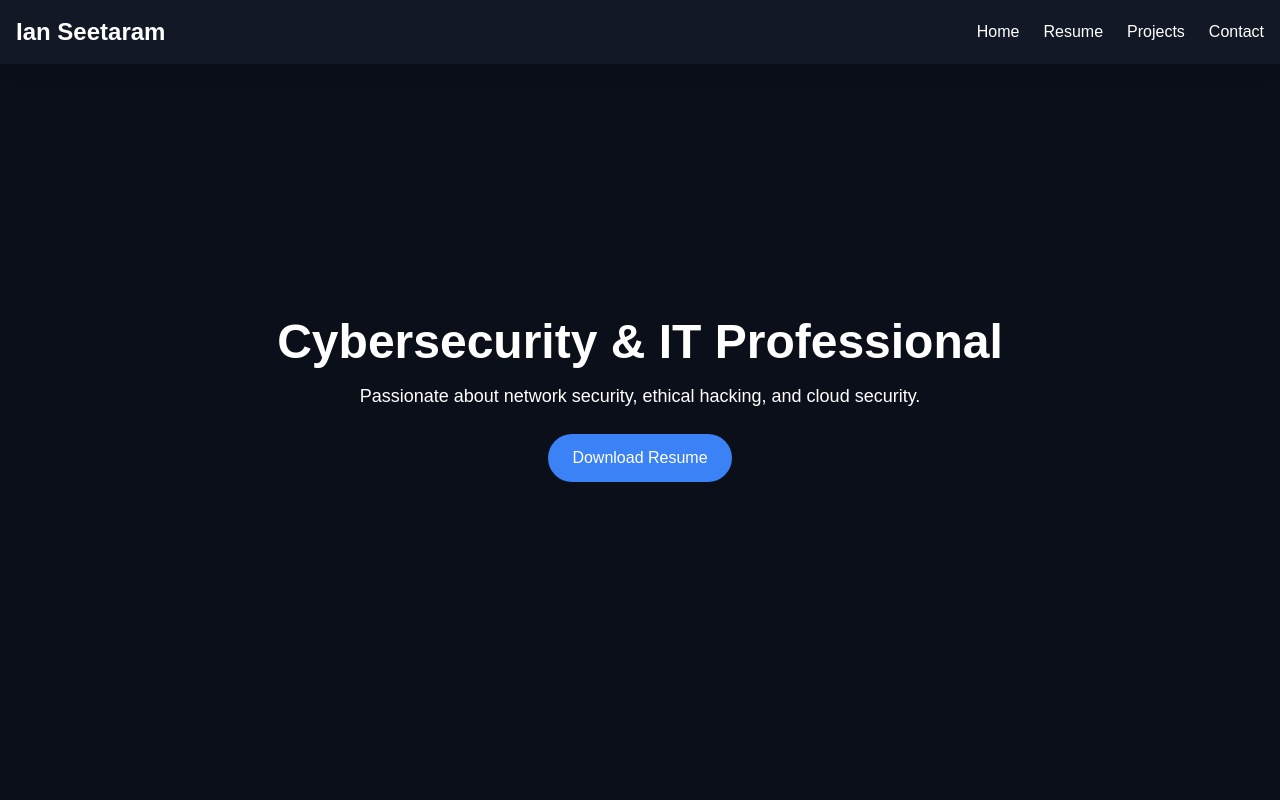
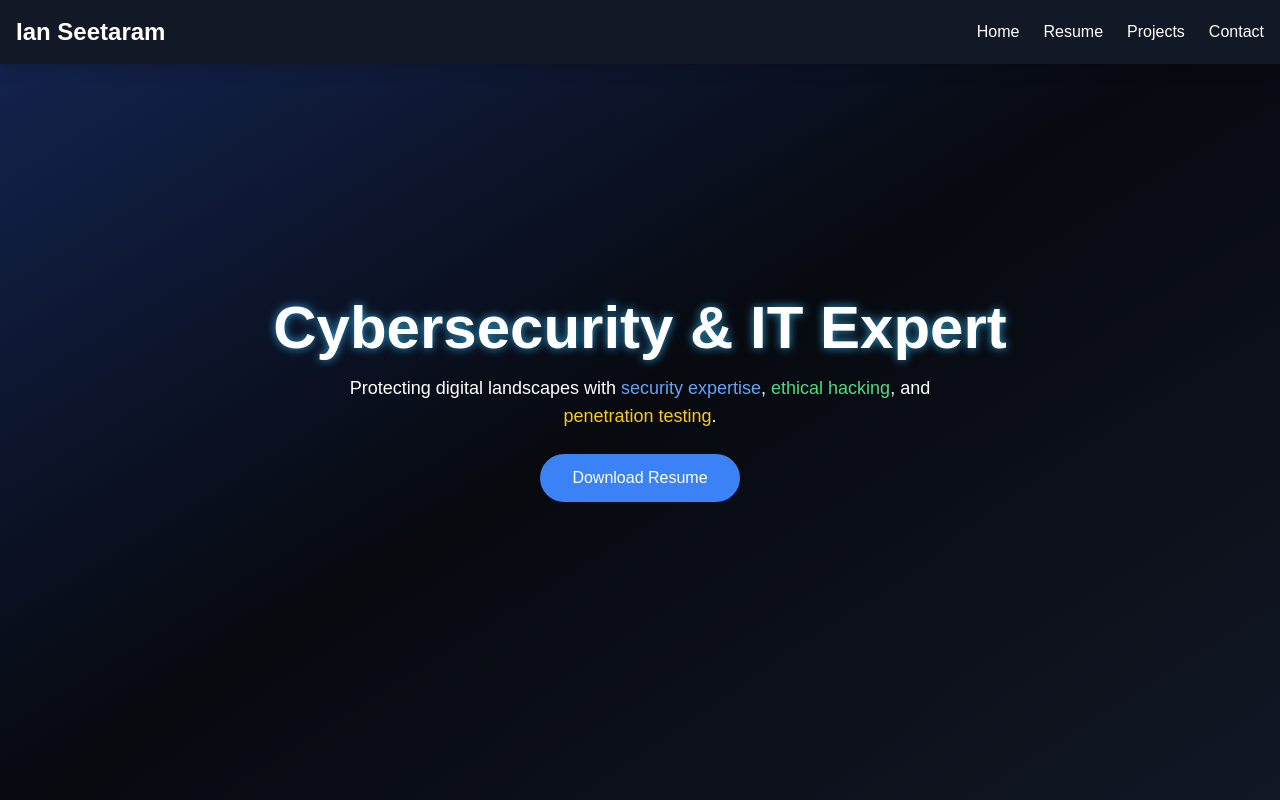
Before and after one commit to EyeonSee/EyeonCyberp, a React (Vite) app: page / in a window 1280 px wide. Shown: the top 800 px of the page. Built offline with nearby package versions, Linux system fonts and the light colour scheme.

Commit message:
Update Hero.jsx

```diff
--- a/src/components/Hero.jsx
+++ b/src/components/Hero.jsx
@@ -1,12 +1,14 @@
 const Hero = () => {
   return (
-    <section id="home" className="h-screen flex flex-col justify-center items-center text-center bg-[#0a0f1a] text-white">
-      <h1 className="text-5xl font-bold text-highlight glow">Cybersecurity & IT Professional</h1>
-      <p className="text-lg mt-4 max-w-xl">
-        Passionate about <span className="text-highlight">network security</span>,
-        <span className="text-highlight"> ethical hacking</span>, and <span className="text-highlight">cloud security</span>.
+    <section id="home" className="h-screen flex flex-col justify-center items-center text-center relative">
+      {/* 🌟 Animated Background */}
+      <div className="absolute inset-0 bg-gradient-to-br from-blue-900 via-black to-gray-900 opacity-50"></div>
+
+      <h1 className="text-6xl font-bold text-glow relative">Cybersecurity & IT Expert</h1>
+      <p className="text-lg mt-4 max-w-2xl relative">
+        Protecting digital landscapes with <span className="text-blue-400">security expertise</span>, <span className="text-green-400">ethical hacking</span>, and <span className="text-yellow-400">penetration testing</span>.
       </p>
-      <a href="/resume.pdf" className="mt-6 bg-blue-500 px-6 py-3 rounded-full text-white hover:bg-blue-600 transition-transform transform hover:scale-105">
+      <a href="/resume.pdf" className="mt-6 px-8 py-3 bg-blue-500 rounded-full text-white hover:bg-blue-600 hover-scale relative">
         Download Resume
       </a>
     </section>
```
